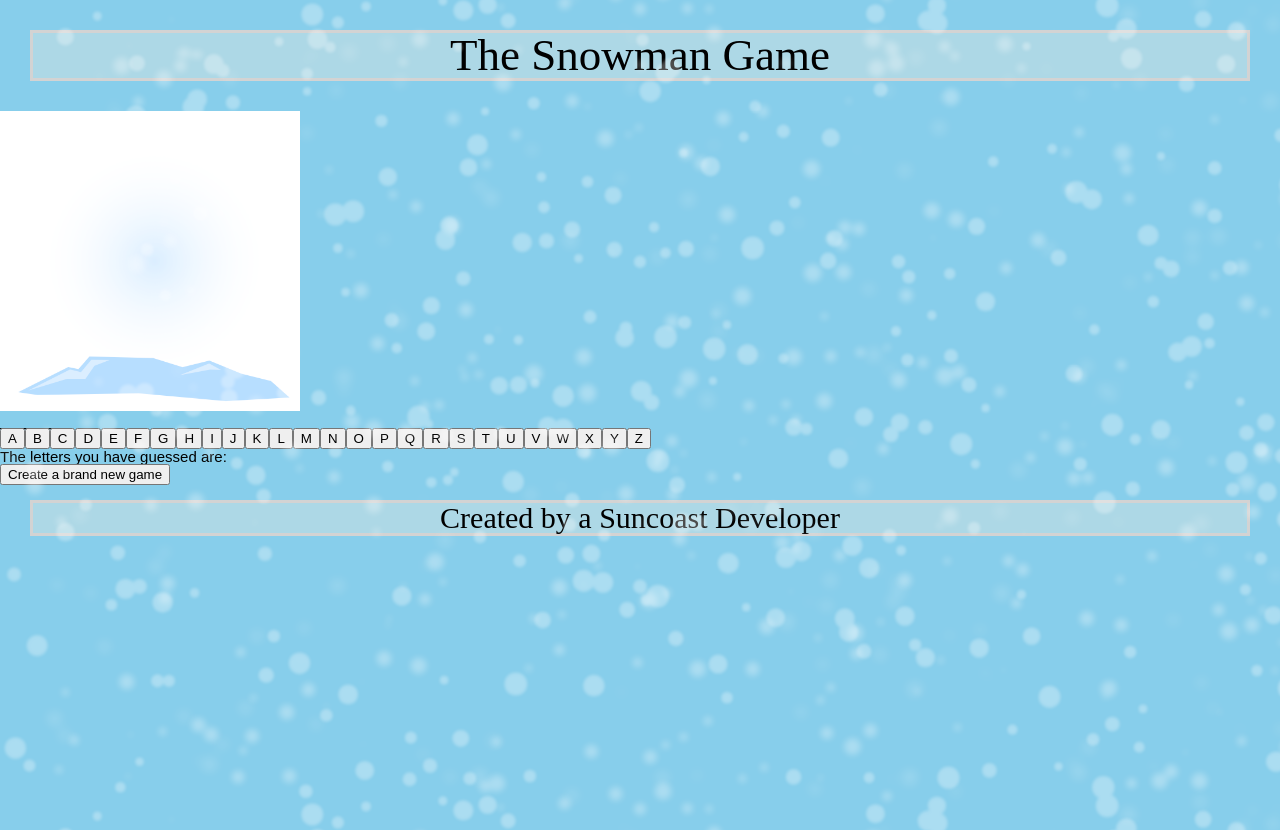
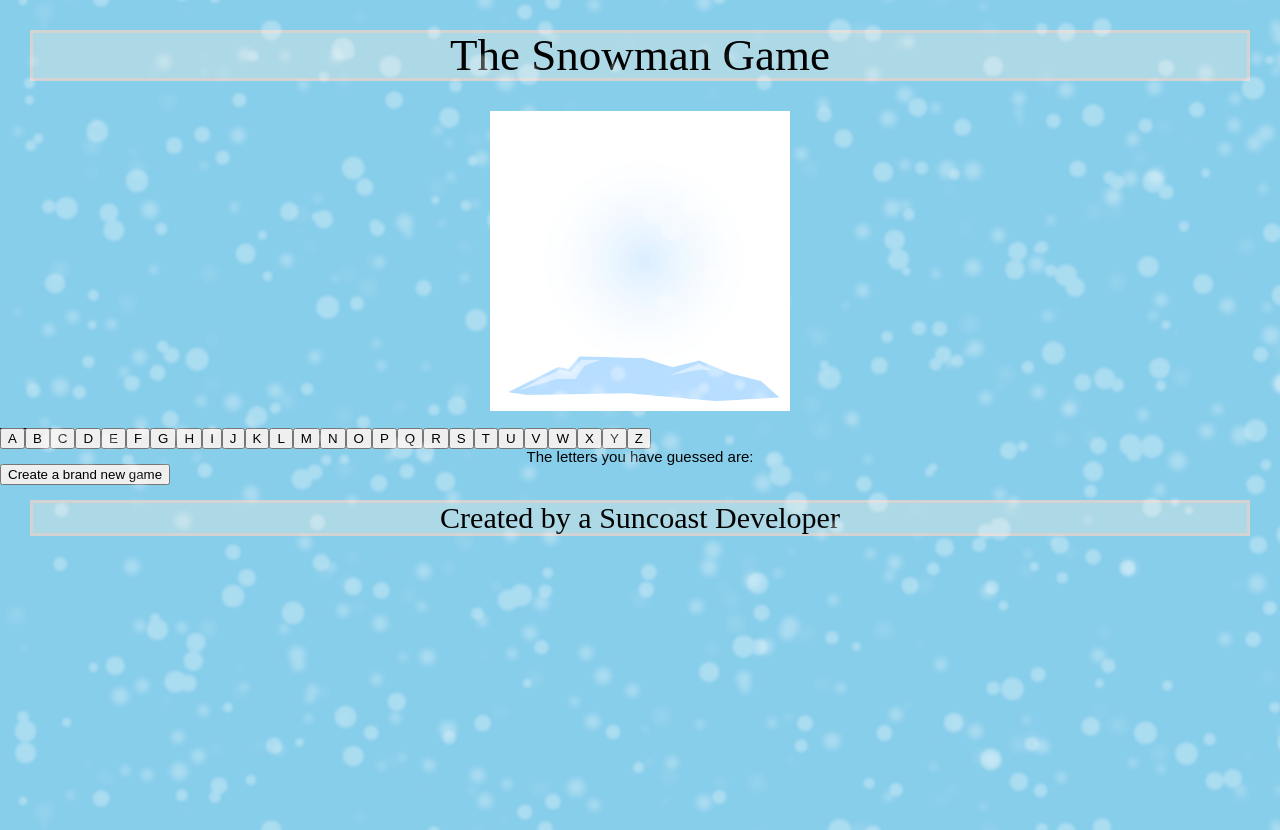
Before and after one commit to Austinentpierce/Snowman, a React app: page / in a window 1280 px wide. Built offline with nearby package versions, Linux system fonts and the light colour scheme; the HTML template or start-up script is replaced by a standard one; a web font is replaced by a local one.

Commit message:
adding styling

```diff
--- a/src/App.tsx
+++ b/src/App.tsx
@@ -108,6 +108,7 @@ export function App() {
       {ALPHABET.map(function (letter) {
         return (
           <button
+            className="letterbuttons"
             key={letter}
             onClick={function () {
               clickOnLetter(letter)
@@ -118,7 +119,9 @@ export function App() {
           </button>
         )
       })}
-      <div>The letters you have guessed are: {guessedLetters}</div>
+      <div className="lettersguessed">
+        The letters you have guessed are: {guessedLetters}
+      </div>
       <button onClick={handleBrandNewGame}>Create a brand new game</button>
       <footer>Created by a Suncoast Developer</footer>
     </main>
--- a/src/index.scss
+++ b/src/index.scss
@@ -29,14 +29,23 @@ header {
   color: white;
   font-size: 1rem;
 }
-.buttons button:hover {
+.letterbuttons {
+  align-items: center;
 }
+
 .letters {
   text-align: center;
   display: flex;
 
   justify-content: space-between;
   font-size: 2rem;
+}
+.images {
+  text-align: center;
+  background-color: skyblue;
+}
+.lettersguessed {
+  text-align: center;
 }
 main img .images {
   display: flex;
```
